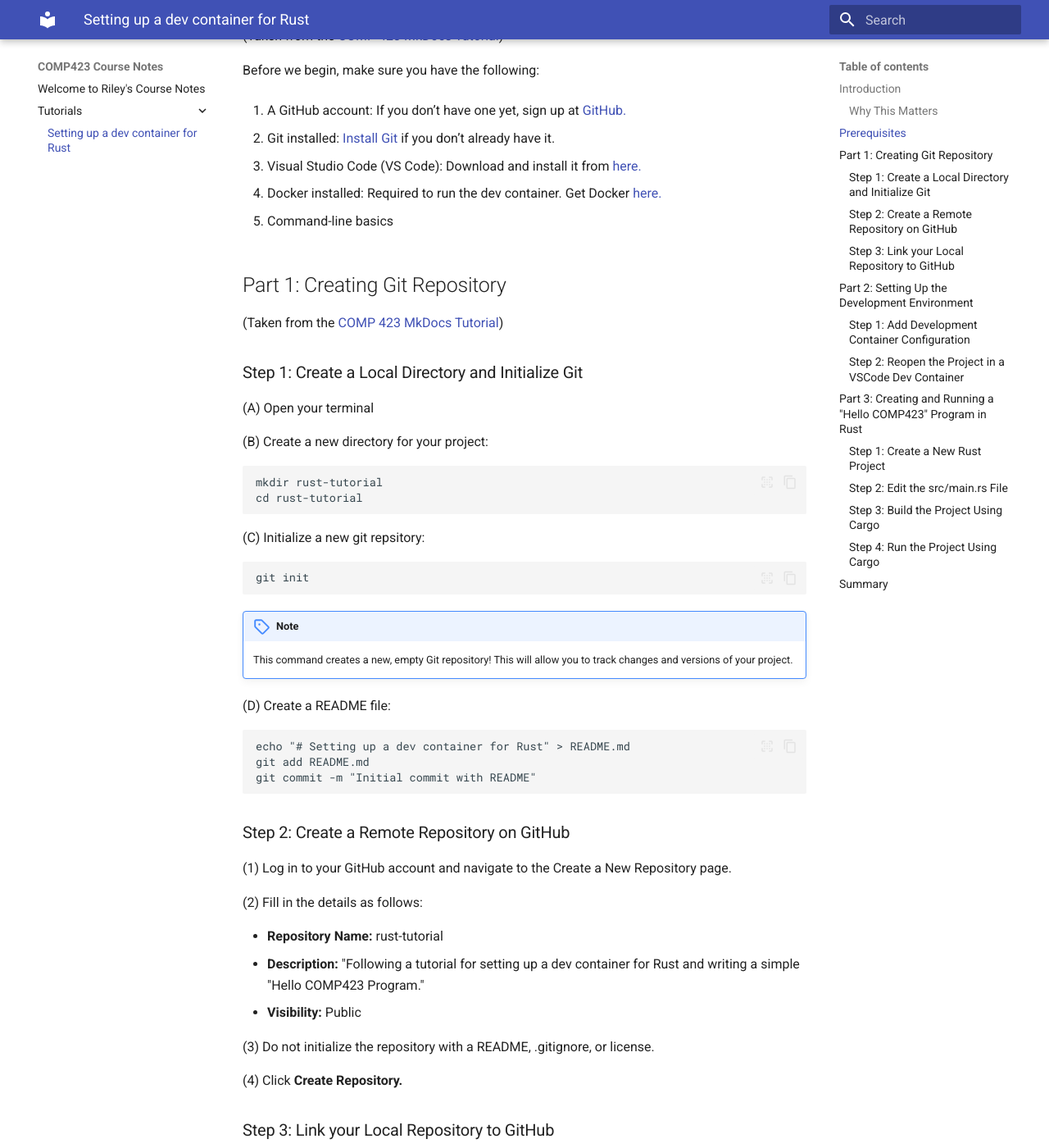
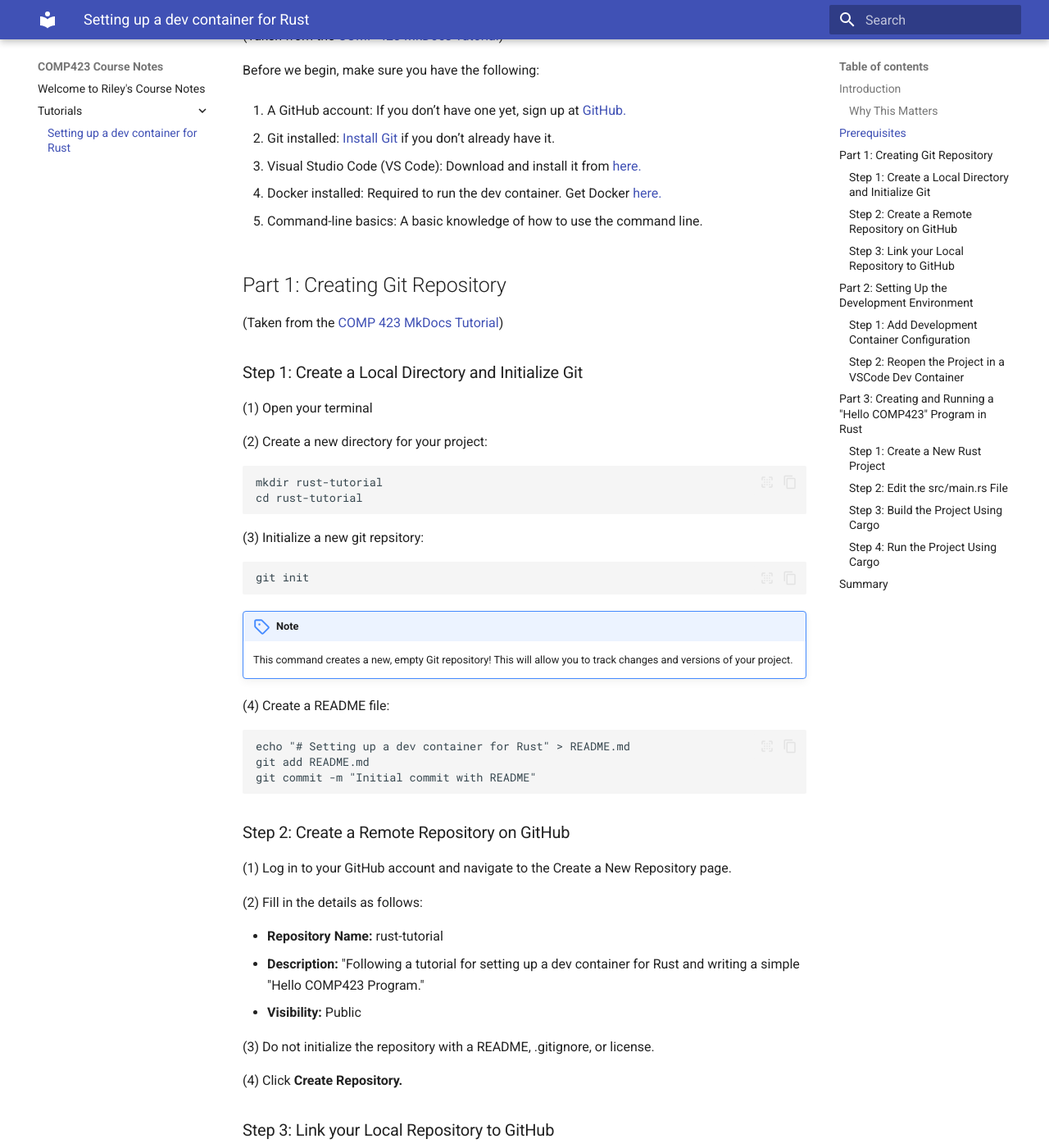
Before and after one commit to rileyac/comp423-course-notes, an MkDocs documentation site: the page built from docs/tutorials/rust-setup.md, in a window 1280 px wide and 1400 px high, scrolled down 714 px. Shown: the whole window at 82% size. Built offline with MkDocs 1.6.1 and Material for MkDocs 9.7.7, drawn with Linux system fonts in a browser that asks for light colours; some of the changed text lies outside the part shown.

Commit message:
spelling and grammar and wording changes

````diff
--- a/docs/tutorials/rust-setup.md
+++ b/docs/tutorials/rust-setup.md
@@ -25,28 +25,28 @@
 
 4. Docker installed: Required to run the dev container. Get Docker [here.](https://www.docker.com/products/docker-desktop)
 
-5. Command-line basics
+5. Command-line basics: A basic knowledge of how to use the command line.
 
 ## Part 1: Creating Git Repository
 (Taken from the [COMP 423 MkDocs Tutorial](https://comp423-25s.github.io/resources/MkDocs/tutorial))
 
 ### Step 1: Create a Local Directory and Initialize Git
-(A) Open your terminal
+(1) Open your terminal
 
-(B) Create a new directory for your project:
+(2) Create a new directory for your project:
 
 ```
 mkdir rust-tutorial
 cd rust-tutorial
 ```
-(C) Initialize a new git repsitory:
+(3) Initialize a new git repsitory:
 ```
 git init
 ```
 !!! note
     This command creates a new, empty Git repository! This will allow you to track changes and versions of your project.
 
-(D) Create a README file:
+(4) Create a README file:
 ```
 echo "# Setting up a dev container for Rust" > README.md
 git add README.md
````
Also changed, not shown: other parts of docs/tutorials/rust-setup.md (+1 -1 lines).
